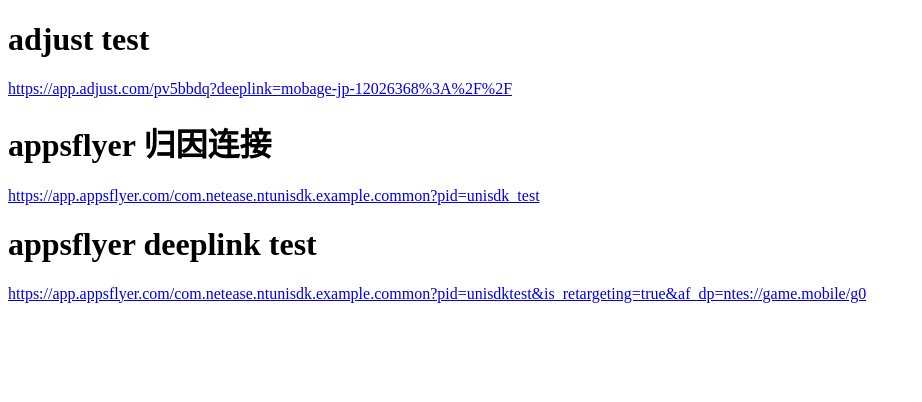
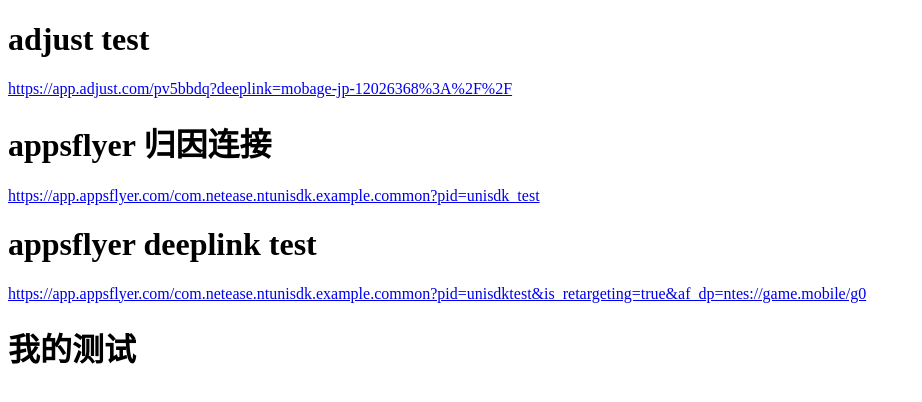
Before and after one commit to hellohtr/hellohtr.github.com, a plain HTML site: page index.html in a window 1280 px wide. Shown: the whole page, without its empty margins (0-922 px from the left). Drawn offline with Linux system fonts and the light colour scheme.

Commit message:
modified:   index.html

```diff
--- a/index.html
+++ b/index.html
@@ -13,6 +13,9 @@
 	<a href="https://app.appsflyer.com/com.netease.ntunisdk.example.common?pid=unisdk_test">https://app.appsflyer.com/com.netease.ntunisdk.example.common?pid=unisdk_test</a>
 	<h1>appsflyer deeplink test</h1>
 	<a href="https://app.appsflyer.com/com.netease.ntunisdk.example.common?pid=unisdktest&is_retargeting=true&af_dp=ntes://game.mobile/g0">https://app.appsflyer.com/com.netease.ntunisdk.example.common?pid=unisdktest&is_retargeting=true&af_dp=ntes://game.mobile/g0</a>
-
+	<h1>
+	我的测试
+	</h1>
+	<a href="ntes://game.mobile/g0"></a>
 </body>
 </html>
```
